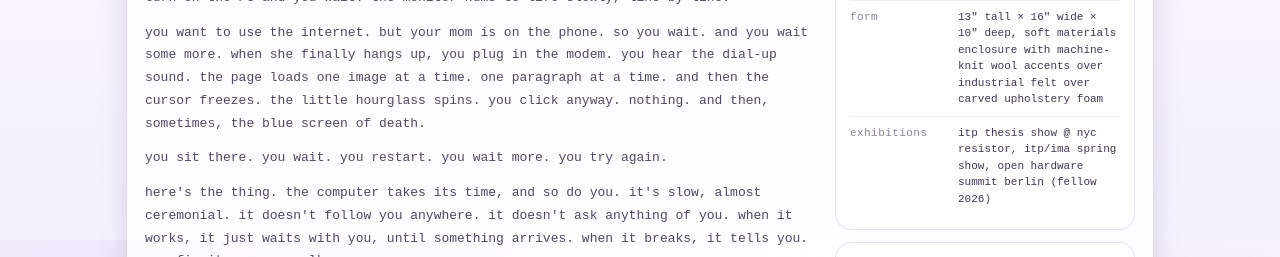
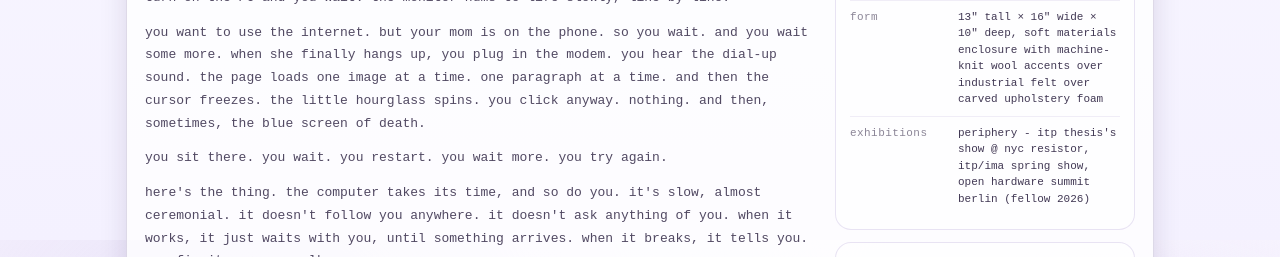
Before and after one commit to yafira/soft-computer, a Next.js app: page /about in a window 1280 px wide. Shown: the part 1360-1617 px from the top of the page. Built offline with nearby package versions, Linux system fonts and the light colour scheme; a web font is replaced by a local one.

Commit message:
fixed exhibition description formatting

```diff
--- a/src/app/about/page.js
+++ b/src/app/about/page.js
@@ -1181,7 +1181,7 @@ export default function AboutPage() {
               <div className="aboutMetaRow">
                 <div className="aboutMetaKey">exhibitions</div>
                 <div className="aboutMetaVal">
-                  itp thesis show @ nyc resistor, itp/ima spring show, open
+                  periphery - itp thesis's show @ nyc resistor, itp/ima spring show, open
                   hardware summit berlin (fellow 2026)
                 </div>
               </div>
```
